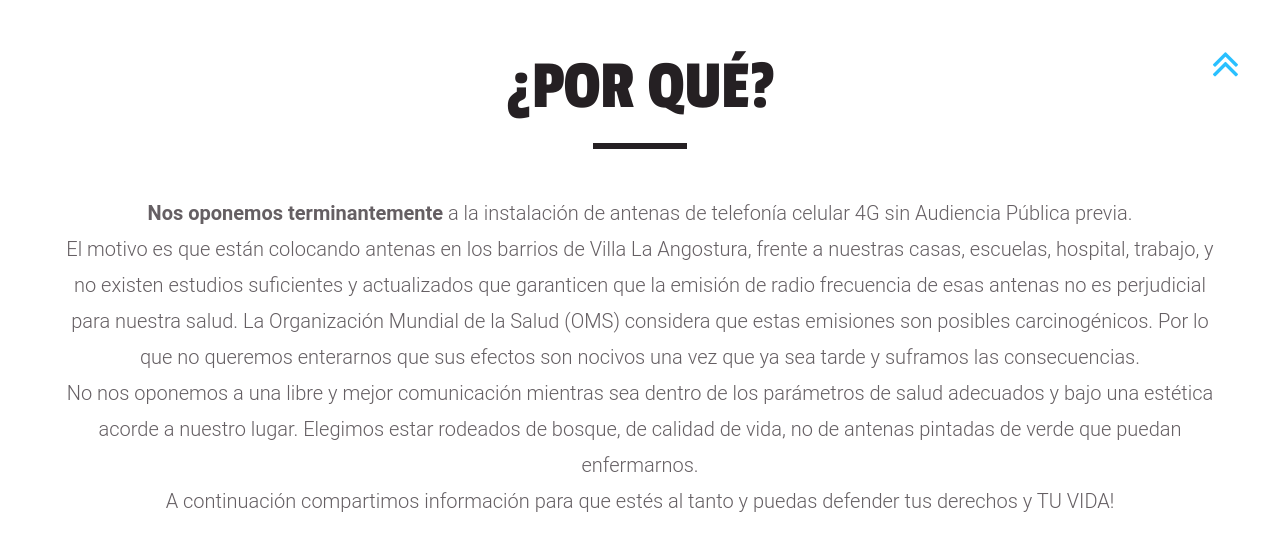
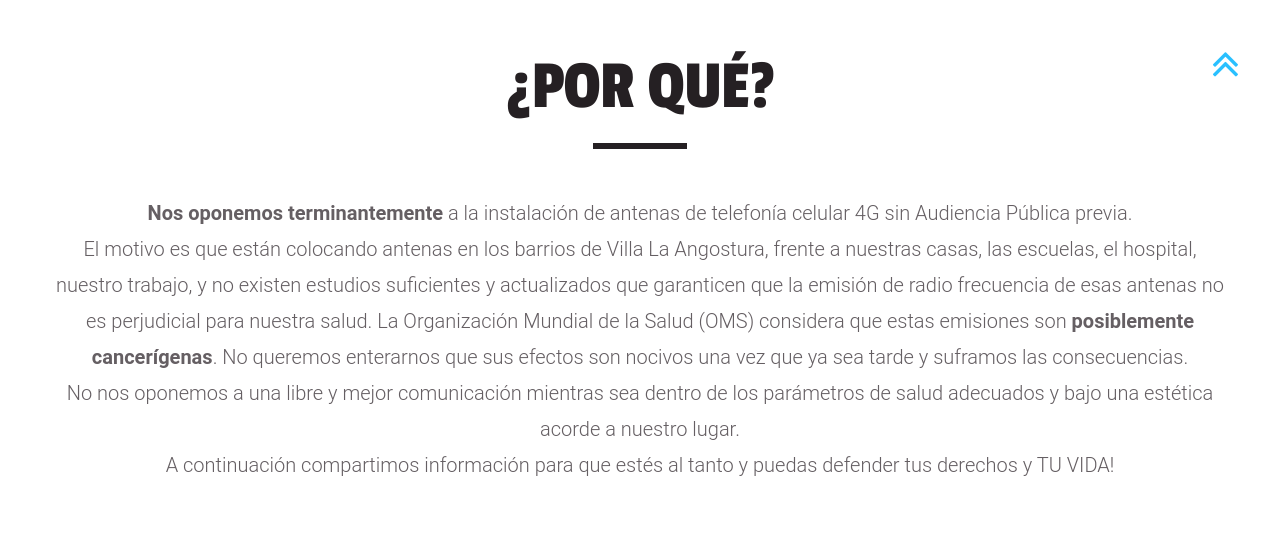
Before and after one commit to hernanfiqus/antenas4g, a Django app: page / in a window 1280 px wide. Shown: the part 773-1328 px from the top of the page. Run offline with Django 3.2, Linux system fonts and the light colour scheme; data comes from the database, SQL or seed files in the repository; some libraries are stand-ins or nearby versions.

Commit message:
Modificar texto central.

```diff
--- a/landing/templates/index.html
+++ b/landing/templates/index.html
@@ -131,14 +131,13 @@
             <p class="$default-7 font-size-1 offset-1">
                 <strong>Nos oponemos terminantemente</strong> a la instalación de antenas de telefonía celular 4G
                 sin Audiencia Pública previa.<br/>El motivo es que están colocando antenas en los barrios de Villa
-                La Angostura, frente a nuestras casas, escuelas, hospital, trabajo, y no existen estudios
+                La Angostura, frente a nuestras casas, las escuelas, el hospital, nuestro trabajo, y no existen estudios
                 suficientes y actualizados que garanticen que la emisión de radio frecuencia de esas antenas no es
                 perjudicial para nuestra salud. La Organización Mundial de la Salud (OMS) considera que estas
-                emisiones son posibles carcinogénicos. Por lo que no queremos enterarnos que sus efectos son nocivos
+                emisiones son <strong>posiblemente cancerígenas</strong>. No queremos enterarnos que sus efectos son nocivos
                 una vez que ya sea tarde y suframos las consecuencias.<br/>
                 No nos oponemos a una libre y mejor comunicación mientras sea dentro de los parámetros de salud
-                adecuados y bajo una estética acorde a nuestro lugar. Elegimos estar rodeados de bosque, de calidad
-                de vida, no de antenas pintadas de verde que puedan enfermarnos.<br/>
+                adecuados y bajo una estética acorde a nuestro lugar. <br/>
                 A continuación compartimos información para que estés al tanto y puedas defender tus derechos y TU
                 VIDA!
             </p>
```
